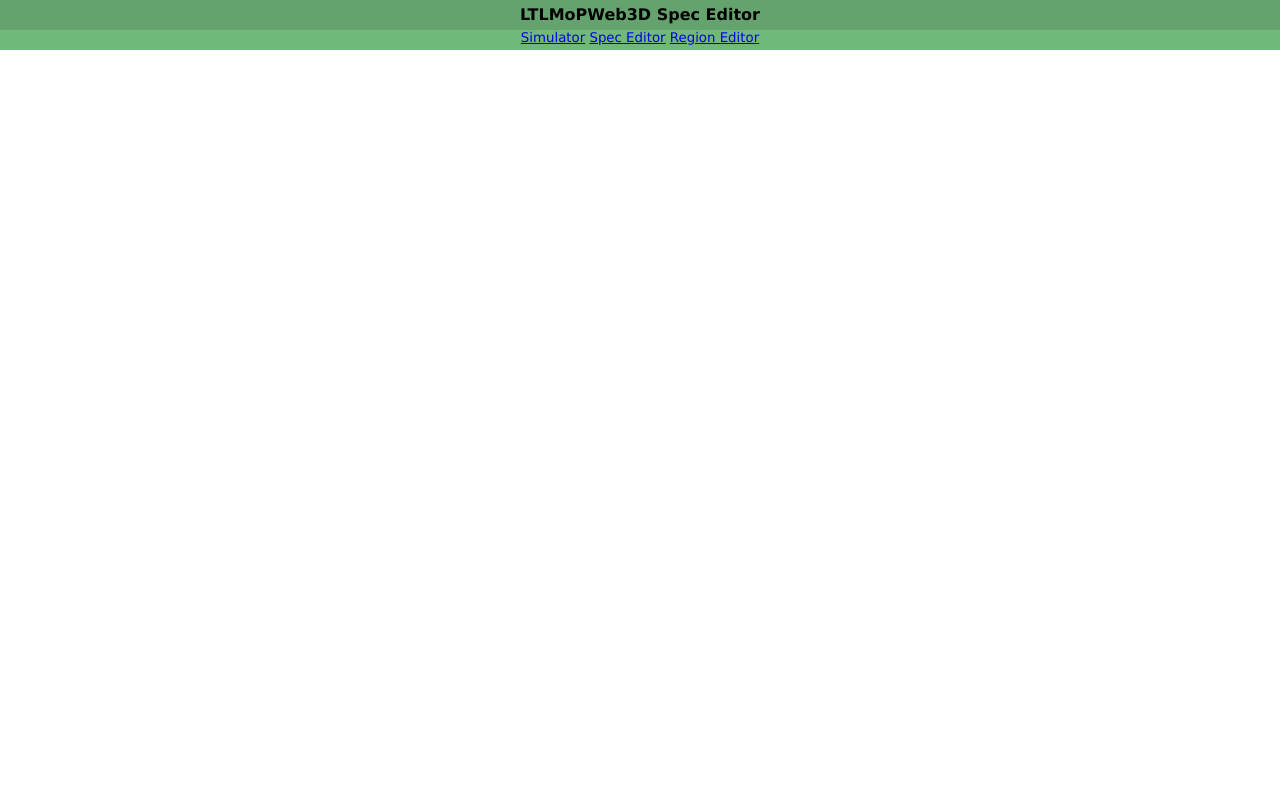
After one commit to VerifiableRobotics/LTLMoPWeb3D, a Flask app: page /specEditor in a window 1280 px wide. The commit adds this page. Run offline with Flask 2, Linux system fonts and the light colour scheme.

Commit message:
started spec editor

```diff
--- a/templates/simulator.html
+++ b/templates/simulator.html
@@ -3,7 +3,7 @@
 <html>
 
 <head>
-	<title>LTLMoP 3D Simulator</title>
+	<title>LTLMoPWeb3D Simulator</title>
 
   	<link rel="stylesheet" type="text/css" href="{{ url_for('static', filename='styles.css') }}" />
 
@@ -16,7 +16,7 @@
 
 <body>
 	<div id="heading">
-		<h1>LTLMoP 3D Simulator</h1>
+		<h1>LTLMoPWeb3D Simulator</h1>
 	</div>
   <div class="center_wrapper">
     <button type="button" id="get_vel_theta">Vel/Theta Button</button>
--- /dev/null
+++ b/templates/specEditor.html
@@ -0,0 +1,24 @@
+<!DOCTYPE html>
+
+<html>
+
+<head>
+	<title>LTLMoPWeb3D Spec Editor</title>
+
+  	<link rel="stylesheet" type="text/css" href="{{ url_for('static', filename='styles.css') }}" />
+
+  	<script type="text/javascript" src="{{ url_for('static', filename='jquery-2.1.0.min.js') }}"></script>
+  	<script type="text/javascript" src="{{ url_for('static', filename='specEditor.js') }}"></script>
+
+</head>
+
+<body>
+	<div id="heading">
+		<h1>LTLMoPWeb3D Spec Editor</h1>
+    <a href="/">Simulator</a>
+    <a href="/specEditor">Spec Editor</a>
+    <a href="/regionEditor">Region Editor</a>
+	</div>
+</body>
+
+</html>
```
Also changed, not shown: static/specEditor.js (added).
